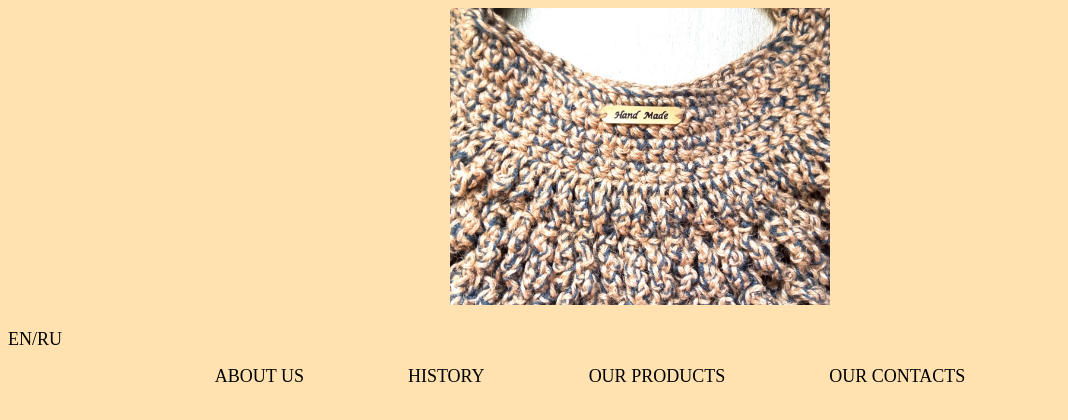
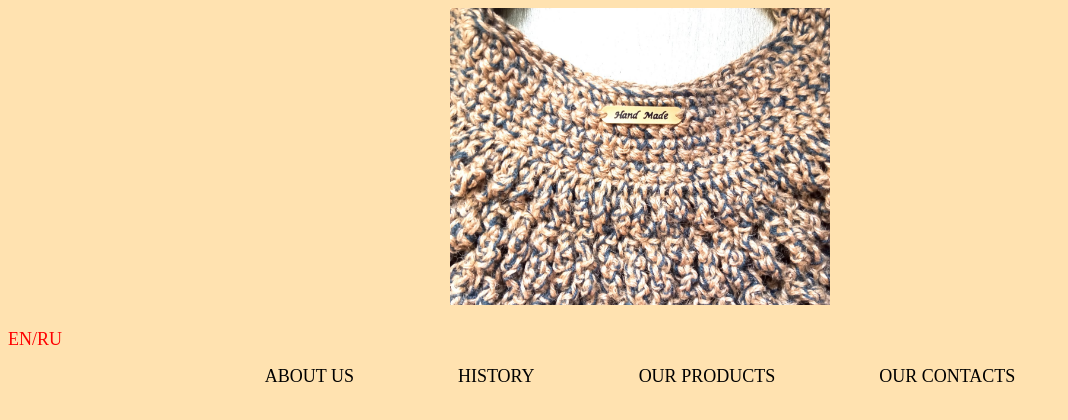
Before and after one commit to CrimsonMoth/Wife-s-HM-Doll-Store, a plain HTML site: page src/index.html in a window 1280 px wide. In both pictures the pointer is over the link "EN/RU". Shown: the whole page, without its empty margins (0-1068 px from the left). Drawn offline with Linux system fonts and the light colour scheme.

Commit message:
Add files via upload

```diff
--- a/src/css/styles.css
+++ b/src/css/styles.css
@@ -30,6 +30,15 @@ a {
   margin-top: 50px;
 }
 
+a:hover {
+  cursor: pointer;
+  color: red;
+}
+
+li:last-child {
+  margin-right: 0px;
+}
+
 nav {
   margin-bottom: 20px;
 }
```
